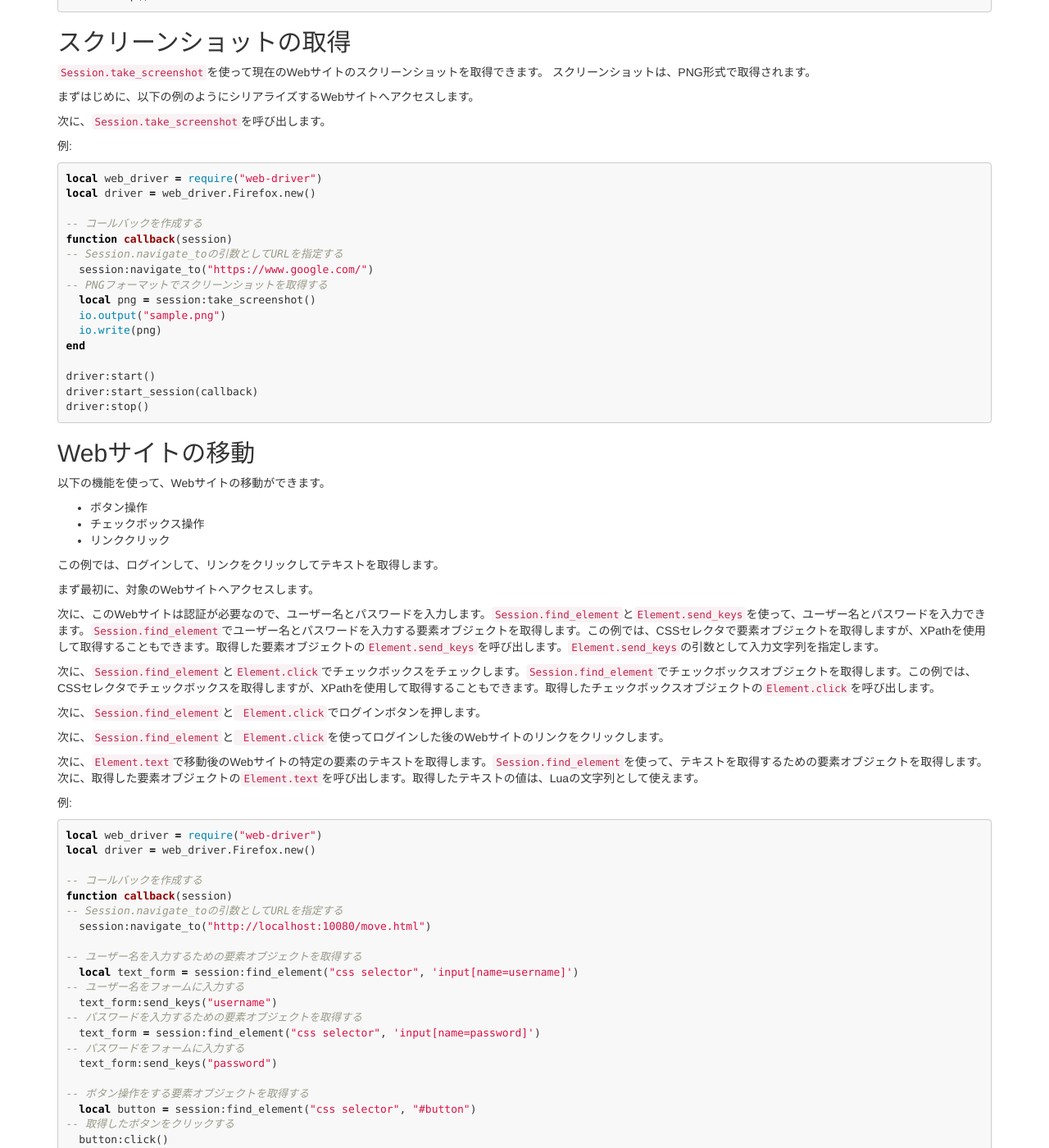
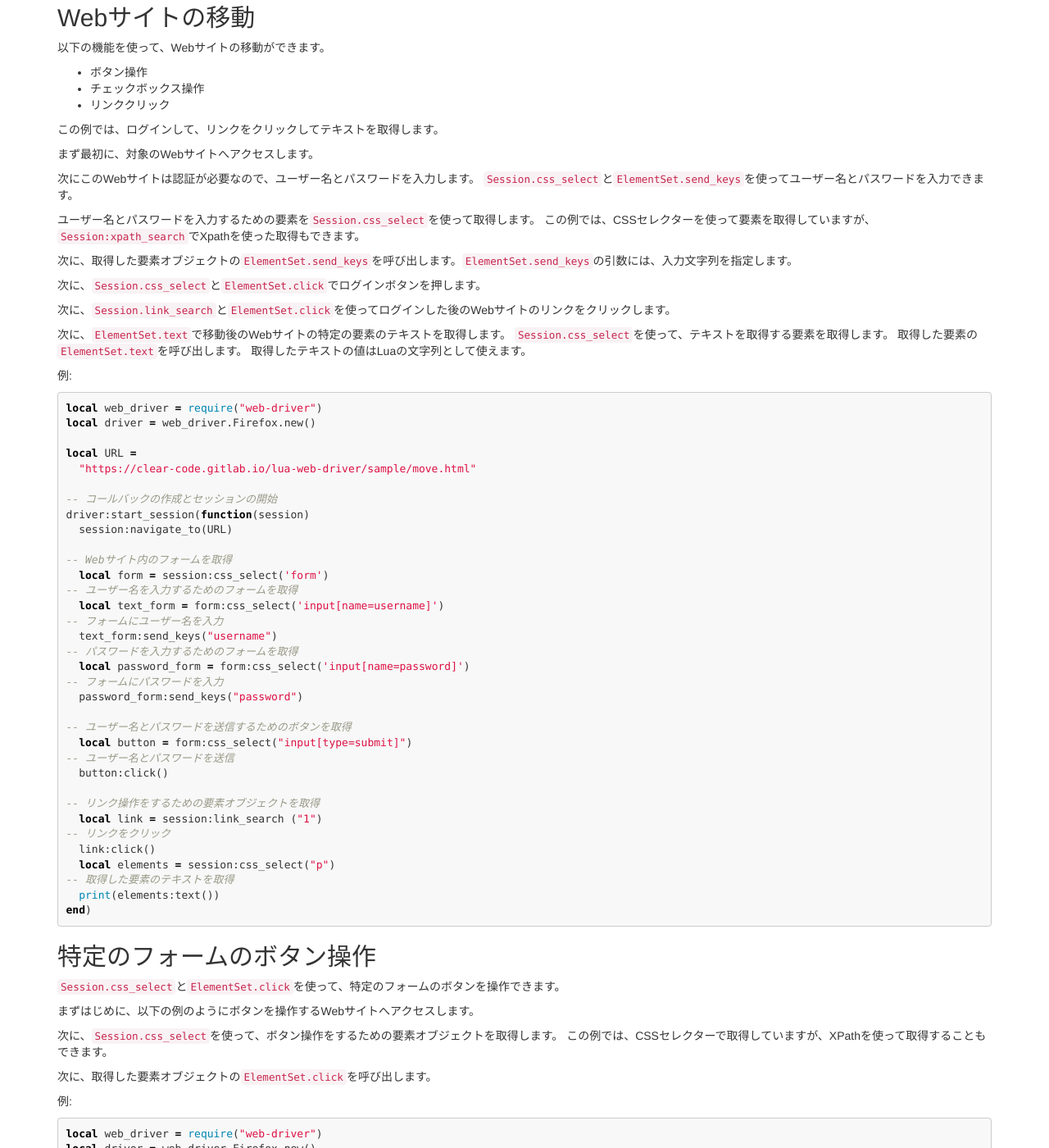
Before and after one commit to clear-code/lua-web-driver, a Jekyll site: the page built from docs/ja/tutorial/index.md, in a window 1280 px wide and 1400 px high, scrolled down 1471 px. Shown: the whole window at 82% size. Built offline with Jekyll 4.4.1, drawn with Linux system fonts in a browser that asks for light colours; some of the changed text lies outside the part shown.

Commit message:
doc tutorial: modify examples

````diff
--- a/docs/ja/tutorial/index.md
+++ b/docs/ja/tutorial/index.md
@@ -5,27 +5,6 @@ title: チュートリアル
 # チュートリアル
 
 このドキュメントは、LuaWebDriverの使い方を段階的に説明しています。まだ、LuaWebDriverを[インストール][install]していない場合は、このドキュメントを読む前にLuaWebDriverを[インストール][install]してください。
-
-## Webブラウザーの起動と停止 {#start-stop-web-browser}
-
-Webブラウザーを起動するには、まず最初にWebDriverを起動します。
-
-以下のように、[`FirefoxDriver.start`][firefoxdriver-start]を使って、Webブラウザーを起動できます。
-Webブラウザーはデフォルトでヘッドレスモードで起動します。
-
-また、処理が終了したらWebブラウザーを停止する必要があります。
-
-[`FirefoxDriver.stop`][firefoxdriver-stop]を使って、Webブラウザーを停止できます。
-
-例:
-
-```lua
-local web_driver = require("web-driver")
-local driver = web_driver.Firefox.new()
-
-driver:start()
-driver:stop()
-```
 
 ## Webサイトへのアクセス
 
@@ -43,16 +22,12 @@ driver:stop()
 local web_driver = require("web-driver")
 local driver = web_driver.Firefox.new()
 
--- コールバックを作成する
-function callback(session)
--- Session.navigate_toの引数としてURLを指定する
-  session:navigate_to("https://www.google.com/")
-end
+local URL = "https://clear-code.gitlab.io/lua-web-driver/sample/"
 
-driver:start()
--- Firefox.start_sessionの引数としてコールバックを指定する
-driver:start_session(callback)
-driver:stop()
+-- コールバックの作成とセッションの開始
+driver:start_session(function(session)
+  session:navigate_to(URL)
+end)
 ```
 
 ## Wbeサイトのシリアライズ {#serialize-to-website}
@@ -71,28 +46,26 @@ driver:stop()
 local web_driver = require("web-driver")
 local driver = web_driver.Firefox.new()
 
--- コールバックを作成する
-function callback(session)
--- Session.navigate_toの引数としてURLを指定する
-  session:navigate_to("https://www.google.com/")
+local URL =
+  "https://clear-code.gitlab.io/lua-web-driver/sample/"
+
+-- コールバックの作成とセッションの開始
+driver:start_session(function(session)
+  session:navigate_to(URL)
 -- 現在のWebサイトをXMLとしてシリアライズする
   local xml = session:xml()
   print(xml)
-end
-
-driver:start()
-driver:start_session(callback)
-driver:stop()
+end)
 ```
 
-## スクリーンショットの取得 {#take-screenshot}
+## スクリーンショットの取得 {#save-screenshot}
 
-[`Session.take_screenshot`][session-take-screenshot]を使って現在のWebサイトのスクリーンショットを取得できます。
+[`Session.save_screenshot`][session-save-screenshot]を使って現在のWebサイトのスクリーンショットを取得できます。
 スクリーンショットは、PNG形式で取得されます。
 
-まずはじめに、以下の例のようにシリアライズするWebサイトへアクセスします。
+まずはじめに、以下の例のようにスクリーンショットを取得するWebサイトへアクセスします。
 
-次に、[`Session.take_screenshot`][session-take-screenshot]を呼び出します。
+次に、[`Session.save_screenshot`][session-save-screenshot]を呼び出します。
 
 例:
 
@@ -100,19 +73,14 @@ driver:stop()
 local web_driver = require("web-driver")
 local driver = web_driver.Firefox.new()
 
--- コールバックを作成する
-function callback(session)
--- Session.navigate_toの引数としてURLを指定する
-  session:navigate_to("https://www.google.com/")
--- PNGフォーマットでスクリーンショットを取得する
-  local png = session:take_screenshot()
-  io.output("sample.png")
-  io.write(png)
-end
+local URL =
+  "https://clear-code.gitlab.io/lua-web-driver/sample/"
 
-driver:start()
-driver:start_session(callback)
-driver:stop()
+driver:start_session(function(session)
+  session:navigate_to(URL)
+-- PNG形式でスクリーンショットを保存します
+  session:save_screenshot("sample.png")
+end)
 ```
 
 ## Webサイトの移動 {#move-on-website}
@@ -127,15 +95,23 @@ driver:stop()
 
 まず最初に、対象のWebサイトへアクセスします。
 
-次に、このWebサイトは認証が必要なので、ユーザー名とパスワードを入力します。[`Session.find_element`][session-find-element]と[`Element.send_keys`][element-send-keys]を使って、ユーザー名とパスワードを入力できます。[`Session.find_element`] [session-find-element]でユーザー名とパスワードを入力する要素オブジェクトを取得します。この例では、CSSセレクタで要素オブジェクトを取得しますが、XPathを使用して取得することもできます。取得した要素オブジェクトの[`Element.send_keys`][element-send-keys]を呼び出します。[`Element.send_keys`] [element-send-keys]の引数として入力文字列を指定します。
+次にこのWebサイトは認証が必要なので、ユーザー名とパスワードを入力します。
+[`Session.css_select`][session-css-select]と[`ElementSet.send_keys`][elementset-send-keys]を使ってユーザー名とパスワードを入力できます。
 
-次に、[`Session.find_element`][session-find-element]と[`Element.click`][element-click]でチェックボックスをチェックします。[`Session.find_element`][session-find-element]でチェックボックスオブジェクトを取得します。この例では、CSSセレクタでチェックボックスを取得しますが、XPathを使用して取得することもできます。取得したチェックボックスオブジェクトの[`Element.click`][element-click]を呼び出します。
 
-次に、[`Session.find_element`] [session-find-element]と[` Element.click`] [element-click]でログインボタンを押します。
+ユーザー名とパスワードを入力するための要素を[`Session.css_select`][session-css-select]を使って取得します。
+この例では、CSSセレクターを使って要素を取得していますが、[`Session:xpath_search`][session-xpath-search]でXpathを使った取得もできます。
 
-次に、[`Session.find_element`] [session-find-element]と[` Element.click`] [element-click]を使ってログインした後のWebサイトのリンクをクリックします。
+次に、取得した要素オブジェクトの[`ElementSet.send_keys`][elementset-send-keys]を呼び出します。[`ElementSet.send_keys`][elementset-send-keys]の引数には、入力文字列を指定します。
 
-次に、[`Element.text`] [element-text]で移動後のWebサイトの特定の要素のテキストを取得します。[`Session.find_element`][session-find-element]を使って、テキストを取得するための要素オブジェクトを取得します。次に、取得した要素オブジェクトの[`Element.text`][element-text]を呼び出します。取得したテキストの値は、Luaの文字列として使えます。
+次に、[`Session.css_select`] [session-css-select]と[`ElementSet.click`][elementset-click]でログインボタンを押します。
+
+次に、[`Session.link_search`] [session-link-search]と[`ElementSet.click`][elementset-click]を使ってログインした後のWebサイトのリンクをクリックします。
+
+次に、[`ElementSet.text`][elementset-text]で移動後のWebサイトの特定の要素のテキストを取得します。
+[`Session.css_select`][session-css-select]を使って、テキストを取得する要素を取得します。
+取得した要素の[`ElementSet.text`][elementset-text]を呼び出します。
+取得したテキストの値はLuaの文字列として使えます。
 
 例:
 
@@ -143,51 +119,49 @@ driver:stop()
 local web_driver = require("web-driver")
 local driver = web_driver.Firefox.new()
 
--- コールバックを作成する
-function callback(session)
--- Session.navigate_toの引数としてURLを指定する
-  session:navigate_to("http://localhost:10080/move.html")
+local URL =
+  "https://clear-code.gitlab.io/lua-web-driver/sample/move.html"
 
--- ユーザー名を入力するための要素オブジェクトを取得する
-  local text_form = session:find_element("css selector", 'input[name=username]')
--- ユーザー名をフォームに入力する
+-- コールバックの作成とセッションの開始
+driver:start_session(function(session)
+  session:navigate_to(URL)
+
+-- Webサイト内のフォームを取得
+  local form = session:css_select('form')
+-- ユーザー名を入力するためのフォームを取得
+  local text_form = form:css_select('input[name=username]')
+-- フォームにユーザー名を入力
   text_form:send_keys("username")
--- パスワードを入力するための要素オブジェクトを取得する
-  text_form = session:find_element("css selector", 'input[name=password]')
--- パスワードをフォームに入力する
-  text_form:send_keys("password")
+-- パスワードを入力するためのフォームを取得
+  local password_form = form:css_select('input[name=password]')
+-- フォームにパスワードを入力
+  password_form:send_keys("password")
 
--- ボタン操作をする要素オブジェクトを取得する
-  local button = session:find_element("css selector", "#button")
--- 取得したボタンをクリックする
+-- ユーザー名とパスワードを送信するためのボタンを取得
+  local button = form:css_select("input[type=submit]")
+-- ユーザー名とパスワードを送信
   button:click()
 
--- リンク操作する要素オブジェクトを取得する
-  local link = session:find_element("css selector", "a[name=link]")
--- リンクをクリックする
+-- リンク操作をするための要素オブジェクトを取得
+  local link = session:link_search ("1")
+-- リンクをクリック
   link:click()
-
--- テキストを取得する要素オブジェクトを取得する
-  local element = session:find_element("css selector", "p")
--- 取得した要素オブジェクトのテキストを取得する
-  print(element:text())
-end
-
-driver:start()
-driver:start_session(callback)
-driver:stop()
+  local elements = session:css_select("p")
+-- 取得した要素のテキストを取得
+  print(elements:text())
+end)
 ```
 
 ## 特定のフォームのボタン操作 {#button-operation-on-specific-form}
 
-[`Session.find_element`][session-find-element]と[`Element.click`][element-click]を使って、特定のフォームのボタンを操作できます。
+[`Session.css_select`][session-css-select]と[`ElementSet.click`][elementset-click]を使って、特定のフォームのボタンを操作できます。
 
 まずはじめに、以下の例のようにボタンを操作するWebサイトへアクセスします。
 
-次に、[`Session.find_element`][session-find-element]を使って、ボタン操作をするための要素オブジェクトを取得します。
-この例では、CSS selectorで取得していますが、XPathを使って取得することもできます。
+次に、[`Session.css_select`][session-css-select]を使って、ボタン操作をするための要素オブジェクトを取得します。
+この例では、CSSセレクターで取得していますが、XPathを使って取得することもできます。
 
-次に、取得した要素オブジェクトの[`Element.click`][element-click]を呼び出します。
+次に、取得した要素オブジェクトの[`ElementSet.click`][elementset-click]を呼び出します。
 
 例:
 
@@ -195,30 +169,35 @@ driver:stop()
 local web_driver = require("web-driver")
 local driver = web_driver.Firefox.new()
 
--- コールバックを作成する
-local callback = function(session)
--- Session.navigate_toの引数としてURLを指定する
-  session:navigate_to("http://localhost:10080/confirm.html")
--- ボタン操作をする要素オブジェクトを取得する
-  local element = session:find_element("css selector", "#button")
--- 取得したボタンをクリックする
-  element:click()
-end
+local URL =
+  "https://clear-code.gitlab.io/lua-web-driver/sample/button.html"
 
-driver:start()
-driver:start_session(callback)
-driver:stop()
+-- コールバックの作成ｔおセッションの開始
+driver:start_session(function(session)
+  session:navigate_to(URL)
+-- ボタン操作をするための要素を取得
+  local elements = session:css_select('#announcement')
+-- 取得したボタンをクリック
+  elements:click()
+
+-- 移動後のWebサイトの要素のテキストを取得
+  elements = session:css_select('a[name=announcement]')
+  local informations_summary = elements:texts()
+  for _, summary in ipairs(informations_summary) do
+    print(summary)
+  end
+end)
 ```
 
 ## 特定のフォームへの文字列入力 {#input-string-into-form}
 
-[`Element.send_keys`][element-send-keys]を使って、特定のフォームに文字列を入力できます。
+[`ElementSet.send_keys`][elementset-send-keys]を使って、特定のフォームに文字列を入力できます。
 
 まずはじめに、フォームに文字列を入力するWebサイトへアクセスします。
 
-次に、[`Session.find_element`][session-find-element]を使って、文字列を入力するための要素オブジェクトを取得します。この例では、CSS selectorで取得していますが、XPathを使って取得することもできます。
+次に、[`Session.css_select`][session-css-select]を使って、文字列を入力するための要素オブジェクトを取得します。この例では、CSSセレクターで取得していますが、XPathを使って取得することもできます。
 
-次に、取得した要素オブジェクトの[`Element.send_keys`][element-send-keys]を呼び出します。[`Element.send_keys`][element-send-keys]の引数には、入力文字列を指定します。
+次に、取得した要素オブジェクトの[`ElementSet.send_keys`][elementset-send-keys]を呼び出します。[`ElementSet.send_keys`][elementset-send-keys]の引数には、入力文字列を指定します。
 
 例:
 
@@ -226,26 +205,25 @@ driver:stop()
 local web_driver = require("web-driver")
 local driver = web_driver.Firefox.new()
 
--- コールバックを作成する
-local callback = function(session)
--- Session.navigate_toの引数としてURLを指定する
-  session:navigate_to("http://localhost:10080/index.html")
--- 文字列を入力する要素オブジェクトを取得する
-  local element = session:find_element("css selector", 'input[name=name]')
--- フォームに文字列を入力する
-  element:send_keys("This is test")
-end
+local URL =
+  "https://clear-code.gitlab.io/lua-web-driver/sample/index.html"
 
-driver:start()
-driver:start_session(callback)
-driver:stop()
+-- コールバックの作成とセッションの開始
+driver:start_session(function(session)
+  session:navigate_to(URL)
+-- 文字列を入力するための要素を取得
+  local elements = session:css_select('input[name=name]')
+-- フォームに文字列を入力
+  elements:send_keys("This is test")
+  print(elements[1].value)
+end)
 ```
 
 ## 要素の属性の取得 {#get-attribute-element}
 
 [`Element.get_attribute`][element-get-attribute]を使って特定の要素の属性を取得できます。
 
-まずはじめに、[`Session.find_element`][session-find-element]を使って、属性を取得するための要素オブジェクトを取得します。
+まずはじめに、[`Session.css_select`][session-css-select]を使って、属性を取得するための要素オブジェクトを取得します。
 
 次に、取得した要素オブジェクトの[`Element.get_attribute`][element-get-attribute]を呼び出します。[`Element.get_attribute`][element-get-attribute]の引数には、属性名を指定します。取得した属性値は、Luaの文字列として使えます。
 
@@ -255,30 +233,30 @@ driver:stop()
 local web_driver = require("web-driver")
 local driver = web_driver.Firefox.new()
 
--- コールバックを作成する
-local callback = function(session)
--- Session.navigate_toの引数としてURLを指定する
-  session:navigate_to("http://localhost:10080/index.html")
--- 属性を取得する要素オブジェクトを取得する
-  local element = session:find_element("css selector", "input[name=wine]")
--- 取得した要素オブジェクトの属性を取得する
-  local name = element:get_attribute("name")
-  local type = element:get_attribute("type")
-  print(name, type)
-end
+local URL =
+  "https://clear-code.gitlab.io/lua-web-driver/sample/get-attribute.html"
 
-driver:start()
-driver:start_session(callback)
-driver:stop()
+-- コールバックの作成とセッションの開始
+driver:start_session(function(session)
+  session:navigate_to(URL)
+-- 属性取得するための要素を取得
+  local elements = session:css_select('p')
+  for _, element in ipairs(elements) do
+-- 取得した要素の属性を取得
+    if element["data-value-type"] == "number" then
+      print(element:text())
+    end
+  end
+end)
 ```
 
 ## 要素のテキストの取得 {#get-attribute-element}
 
-[`Element.text`][element-text]を使って特定の要素のテキストを取得できます。
+[`ElementSet.text`][elementset-text]を使って特定の要素のテキストを取得できます。
 
-まずはじめに、[`Session.find_element`][session-find-element]を使って、テキストを取得するための要素オブジェクトを取得します。
+まずはじめに、[`Session.css_select`][session-css-select]を使って、テキストを取得するための要素オブジェクトを取得します。
 
-次に、取得した要素オブジェクトの[`Element.text`][element-text]を呼び出します。取得したテキストの値は、Luaの文字列として使えます。
+次に、取得した要素オブジェクトの[`ElementSet.text`][elementset-text]を呼び出します。取得したテキストの値は、Luaの文字列として使えます。
 
 例:
 
@@ -286,20 +264,17 @@ driver:stop()
 local web_driver = require("web-driver")
 local driver = web_driver.Firefox.new()
 
--- コールバックを作成する
-local callback = function(session)
--- Session.navigate_toの引数としてURLを指定する
-  session:navigate_to("http://localhost:10080/confirm.html")
--- テキストを取得する要素オブジェクトを取得する
-  local element = session:find_element("css selector", '#p2')
--- 取得した要素オブジェクトのテキストを取得する
-  local text = element:text()
+local URL = "https://clear-code.gitlab.io/lua-web-driver/sample/"
+
+-- コールバックの作成とセッションの開始
+driver:start_session(function(session)
+  session:navigate_to(URL)
+-- テキストを取得するための要素を取得
+  local element_set = session:css_select('#p2')
+-- 取得した要素のテキストを取得
+  local text = element_set:text()
   print(text)
-end
-
-driver:start()
-driver:start_session(callback)
-driver:stop()
+end)
 ```
 
 ## 次のステップ {#next-step}
@@ -321,7 +296,7 @@ driver:stop()
 
 [session-xml]:../reference/session.html#xml
 
-[session-take-screenshot]:../reference/session.html#take_screenshot
+[session-save-screenshot]:../reference/session.html#save_screenshot
 
 [session-back]:../reference/session.html#back
 
@@ -331,11 +306,17 @@ driver:stop()
 
 [session-dismiss-alert]:../reference/session.html#dismiss_alert
 
-[session-find-element]:../reference/session.html#find_element
+[session-css-select]:../reference/session.html#css_select
 
-[element-send-keys]:../reference/element.html#send_keys
+[session-xpath-search]:../reference/session.html#xpath_search
 
-[element-click]:../reference/element.html#click
+[session-link-search]:../reference/session.html#link_search
+
+[elementset-send-keys]:../reference/elementset.html#send_keys
+
+[elementset-click]:../reference/elementset.html#click
+
+[elementset-text]:../reference/elementset.html#text
 
 [element-get-attribute]:../reference/element.html#get_attribute
 
````
Also changed, not shown: docs/tutorial/index.md (+127 -157 lines), 1 other file.
